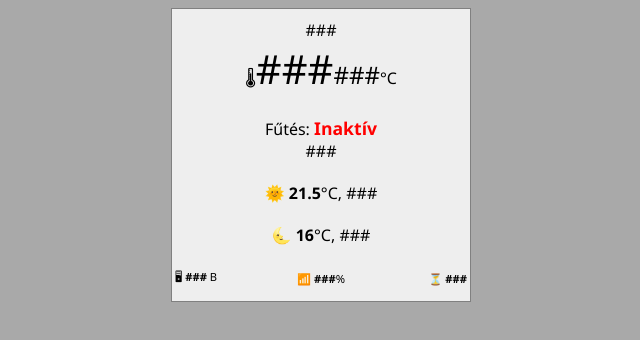
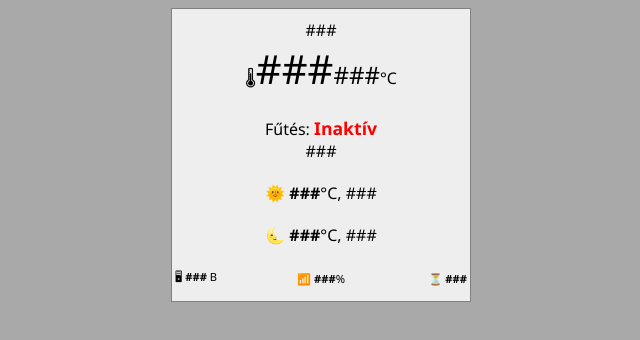
Before and after one commit to kolos/esp8266-thermostat-web, a plain HTML site: page index.htm in a window 1280 px wide. Shown: the full height of the page, 319-959 px from the left. Drawn offline with Linux system fonts and the light colour scheme; no server answers.

Commit message:
calc target max temp

```diff
--- a/index.htm
+++ b/index.htm
@@ -76,10 +76,10 @@
 				<br/><span class="data" id="heat-changed-since">###</span>
 			</div>
 			<div class="inner">
-				🌞 <span class="data target-temp bold">21.5</span>°C, <span class="data" id="max-heating-time-offset">###</span>
+				🌞 <span class="data target-temp bold" id="target-max-heating">###</span>°C, <span class="data" id="max-heating-time-offset">###</span>
 			</div>
 			<div class="inner">
-				🌜 <span class="data target-temp bold">16</span>°C, <span class="data" id="min-heating-time-offset">###</span>
+				🌜 <span class="data target-temp bold" id="target-min-heating">###</span>°C, <span class="data" id="min-heating-time-offset">###</span>
 			</div>
 			<div class="inner-small">
 				<table width=100% style="background: #eee">
@@ -140,6 +140,9 @@
 
 				setVal("heap", data.freeheap);
 				setVal("uptime_string" , getUptimeString());
+
+				setVal("target-max-heating", data.hard_max + data.turn_off_offset);
+				setVal("target-min-heating", data.hard_min);
 
 				setVal("wifi", 2 * (data.rssi + 100));
 			};
```
